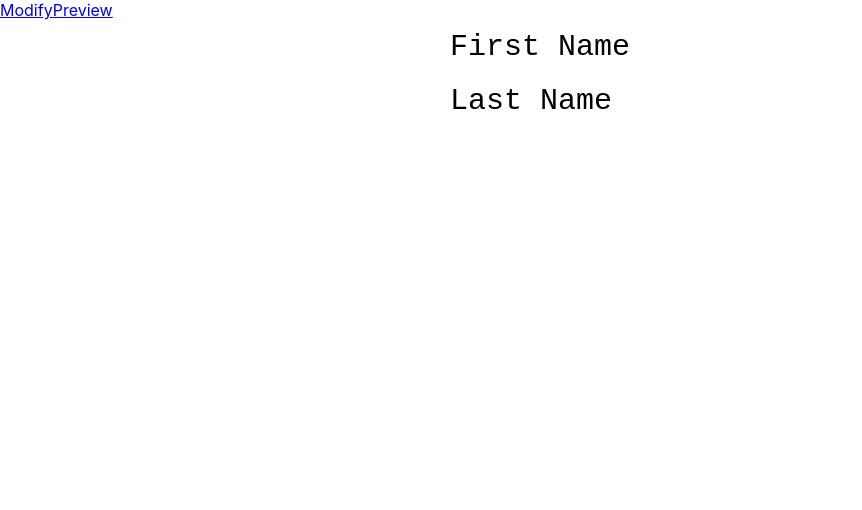
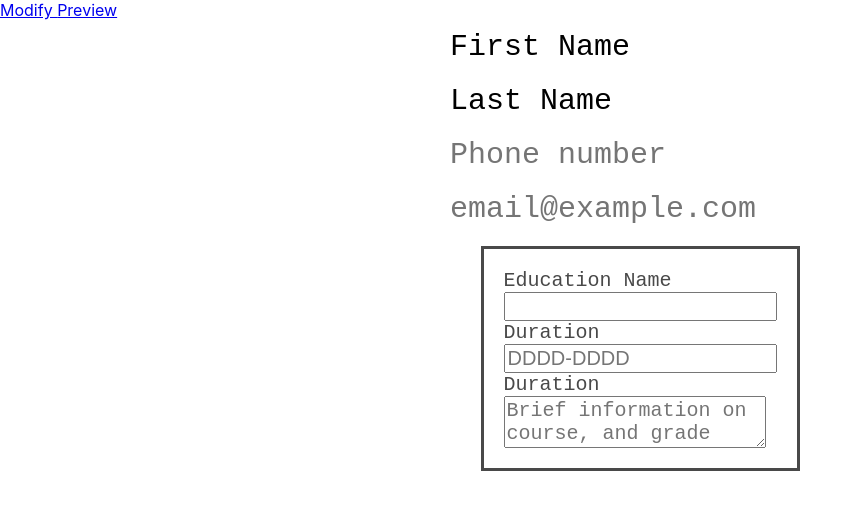
Before and after one commit to p4ckysm4cky/cv_generator, a React (Create React App) app: page / in a window 1280 px wide. Shown: the top 510 px of the page, without its empty margins (0-862 px from the left). Built offline with nearby package versions, Linux system fonts and the light colour scheme.

Commit message:
Added input box, but does not function

```diff
--- a/src/App.css
+++ b/src/App.css
@@ -2,6 +2,7 @@
   display: flex;
   flex-direction: column;
   align-items: center;
+  font-family: monospace
 }
 
 
@@ -15,3 +16,20 @@
 .textEdit:focus {
   outline: none;
 }
+
+.smallerFont {
+  font-size: 30px;
+  padding: 10px;
+}
+
+.eduInput {
+  margin: 10px;
+  padding: 20px;
+  border-style: solid;
+  color: rgb(73, 73, 73);
+}
+
+.eduInput input, label, textarea{
+  display:block;
+  font-size: 20px;
+}
--- a/src/App.js
+++ b/src/App.js
@@ -11,12 +11,15 @@ class App extends Component{
     super()
     this.state = {
         firstName: "First Name",
-        lastName : "Last Name"
+        lastName : "Last Name",
+        phoneNumber: "",
+        email: "",
+        education: []
     }
     this.handleChange = this.handleChange.bind(this)
   }
   handleChange(e) {
-    console.log(this.state)
+    console.log(this.state) // remove this when finished
     this.setState({
         [e.target.name]: e.target.value
     })
@@ -26,8 +29,8 @@ class App extends Component{
     return(
       <Router>
         <div>
-          <Link to="/">Modify</Link>
-          <Link to="/preview">Preview</Link>
+          <Link to="/"> Modify </Link>
+          <Link to="/preview"> Preview </Link>
         </div>
         <Switch>
           <Route exact path="/">
--- a/src/components/EditForm.js
+++ b/src/components/EditForm.js
@@ -1,4 +1,5 @@
 import React, { Component } from "react"
+import EducationInput from "./EducationInput"
 
 
 class EditForm extends Component {
@@ -14,22 +15,45 @@ class EditForm extends Component {
         return(
             <div className="structure">
                 <input
+                    name="firstName"
                     className="textEdit"
                     type="text"
                     value={this.props.state.firstName}
                     onChange={this.handleChange}
-                name="firstName"
                     placeholder="First Name"
                 />
 
                 <input
+                    name="lastName"
                     className="textEdit"
                     type="text"
                     value={this.props.state.lastName}
                     onChange={this.handleChange}
-                name="lastName"
                     placeholder="Last Name"
                 />
+
+                <input
+                    name="phoneNumber"
+                    type="number"
+                    className="textEdit"
+                    value={this.props.state.phoneNumber}
+                    placeholder="Phone number"
+                    onChange={this.handleChange}
+                />
+
+                <input
+                    name="email"
+                    type="text"
+                    className="textEdit"
+                    value={this.props.state.email}
+                    placeholder="email@example.com"
+                    onChange={this.handleChange}
+                />
+
+                <EducationInput/>
+
+
+
             </div>
         )
     }
--- /dev/null
+++ b/src/components/EducationInput.js
@@ -0,0 +1,36 @@
+import React, { Component } from "react"
+
+
+class WorkInput extends Component {
+    constructor(props) {
+        super()
+        this.props = props
+        this.handleChange = props.handleChange
+    }
+
+    render() {
+        return (
+            <div className="eduInput">
+
+                <label for="eduName">Education Name</label>
+                <input
+                    name="eduName"
+                    type="text"
+                />
+                <label for="eduDuration">Duration</label>
+                <input
+                    name="eduDuration"
+                    type="text"
+                    placeholder="DDDD-DDDD"
+                />
+                <label for="eduDuration">Duration</label>
+                <textarea
+                    name="eduDuration"
+                    placeholder="Brief information on course, and grade achieved."
+                />
+            </div>
+        )
+    }
+}
+
+export default WorkInput
```
Lines whose indentation alone changed are shown as unchanged.
